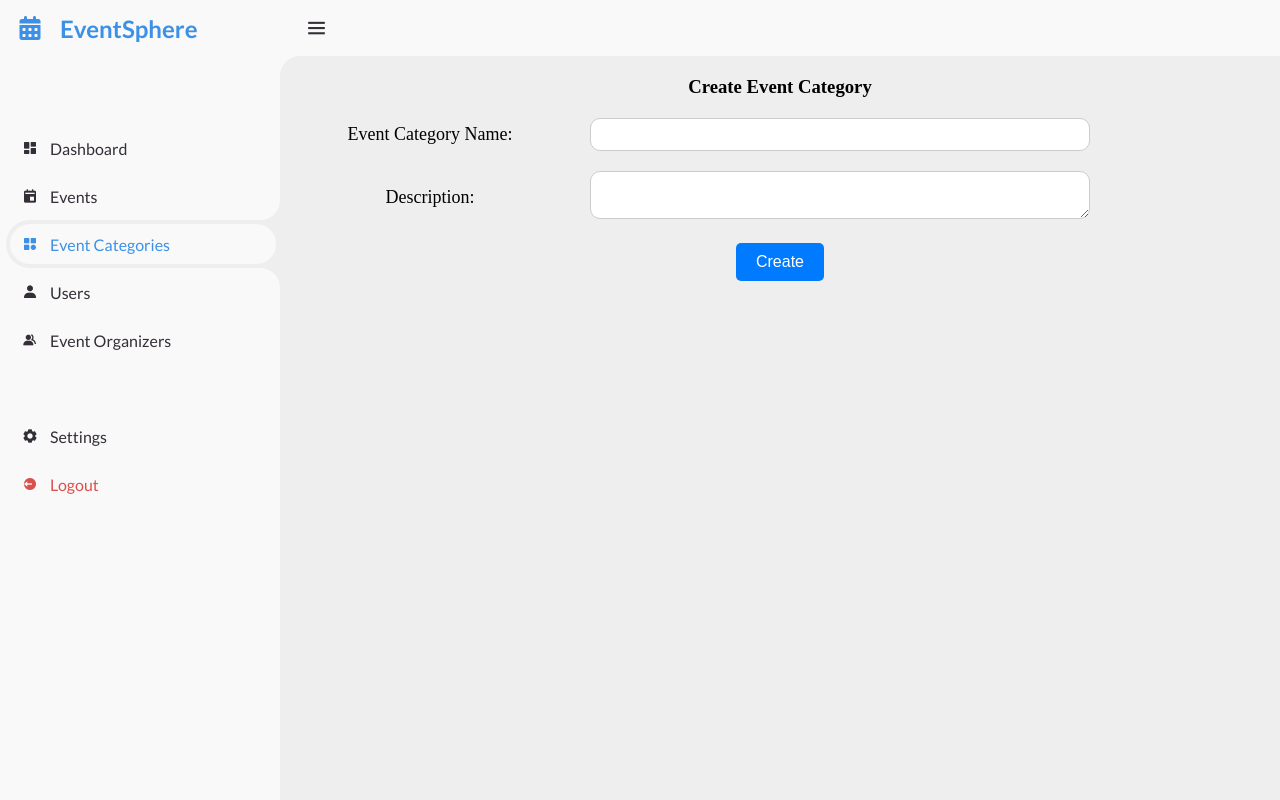
After one commit to subhiksha132002/EventSphere, a Django app: page /admin_panel/event_categories/create_category/ in a window 1280 px wide. The commit adds this page. Run offline with Django 5.2, Linux system fonts and the light colour scheme.

Commit message:
Create Event Category Page Created

```diff
--- /dev/null
+++ b/admin_panel/static/css/create_category.css
@@ -0,0 +1,89 @@
+.create-event-category {
+  width: 100%;
+  margin: 0 auto;
+  text-align: center;
+}
+
+.create-event-category h3 {
+  margin-top: 20px;
+  margin-bottom: 20px;
+}
+
+.form-group {
+  display: flex;
+  align-items: center;
+  margin-bottom: 20px;
+}
+
+.form-group label {
+  flex-basis: 30%;
+  margin-right: 10px;
+  font-size: 18px;
+}
+
+.form-group .input-field {
+  flex-grow: 1;
+}
+
+.form-group input,
+.form-group textarea,
+.form-group select {
+  width: 100%; /* Input fields occupy full width */
+  padding: 8px;
+  border-radius: 10px;
+  border: 1px solid #ccc; /* Add border with a light gray color */
+}
+
+.form-group .input-field {
+  flex-grow: 0; /* Change flex-grow to 0 to restrict width expansion */
+  width: 50%; /* Set a specific width for the input fields, adjust as needed */
+}
+
+button[type="submit"] {
+  background-color: #007bff;
+  color: #fff;
+  border: none;
+  padding: 10px 20px;
+  border-radius: 5px;
+  cursor: pointer;
+  font-size: 16px;
+  transition: background-color 0.3s ease;
+}
+
+button[type="submit"]:hover {
+  background-color: #0056b3;
+}
+.modal {
+  display: none; /* Hidden by default */
+  position: fixed; /* Stay in place */
+  z-index: 1; /* Sit on top */
+  left: 0;
+  top: 0;
+  width: 100%; /* Full width */
+  height: 100%; /* Full height */
+  overflow: auto; /* Enable scroll if needed */
+  background-color: rgba(0, 0, 0, 0.4); /* Black w/ opacity */
+}
+
+.modal-content {
+  background-color: #fefefe;
+  margin: 15% auto; /* 15% from the top and centered */
+  padding: 20px;
+  border: 1px solid #888;
+  width: 80%; /* Could be more or less, depending on screen size */
+  border-radius: 10px;
+}
+
+.close {
+  color: #aaa;
+  float: right;
+  font-size: 28px;
+  font-weight: bold;
+}
+
+.close:hover,
+.close:focus {
+  color: black;
+  text-decoration: none;
+  cursor: pointer;
+}
--- a/admin_panel/templates/base.html
+++ b/admin_panel/templates/base.html
@@ -23,6 +23,7 @@
     <link rel="stylesheet" href="{% static 'css/events.css' %}" />
     <link rel="stylesheet" href="{% static 'css/event_categories.css' %}" />
     <link rel="stylesheet" href="{% static 'css/create_event.css' %}" />
+    <link rel="stylesheet" href="{% static 'css/create_category.css' %}" />
   </head>
   <body>
     <!-- SIDEBAR -->
--- /dev/null
+++ b/admin_panel/templates/create_category.html
@@ -0,0 +1,28 @@
+{% extends "base.html" %} {% load static %} {% block content %}
+<div class="create-event-category">
+  <h3>Create Event Category</h3>
+  <form
+    id="create-event-category-form"
+    method="post"
+    enctype="multipart/form-data"
+    action="{% url 'admin_panel:create_category' %}"
+  >
+    {% csrf_token %}
+    <div class="form-group">
+      <label for="name">Event Category Name:</label>
+      <div class="input-field">
+        <!-- added container for input fields -->
+        <input type="text" id="name" name="name" required />
+      </div>
+    </div>
+    <div class="form-group">
+      <label for="description">Description:</label>
+      <div class="input-field">
+        <textarea id="description" name="description" required></textarea>
+      </div>
+    </div>
+    <button type="submit" id="submit-btn">Create</button>
+  </form>
+</div>
+
+{% endblock %}
--- a/admin_panel/templates/event_categories.html
+++ b/admin_panel/templates/event_categories.html
@@ -6,7 +6,10 @@
       <div class="head">
         <!-- Content for event category page specific to the table header -->
         <h3>Event Categories</h3>
-        <a href="#" class="btn-create-category">
+        <a
+          href="{% url 'admin_panel:create_category' %}"
+          class="btn-create-category"
+        >
           <i class="bx bxs-plus-circle"></i> Create Category
         </a>
       </div>
--- a/admin_panel/urls.py
+++ b/admin_panel/urls.py
@@ -8,5 +8,7 @@ urlpatterns = [
     path('events/', views.events_view, name='events'),
     path('event_categories/', views.event_categories_view, name='event_categories'),
     path('events/create_event/', views.create_event_view, name='create_event'),
-    path('events/create_event/create/', views.create_event, name='create_event_submit')
+    path('events/create_event/create/', views.create_event, name='create_event_submit'),
+    path('event_categories/create_category/', views.create_category_view, name='create_category'),
+    path('event_categories/create_category/create/', views.create_category, name='create_category_submit')
 ]
--- a/admin_panel/views.py
+++ b/admin_panel/views.py
@@ -46,6 +46,11 @@ def create_event_view(request):
         'event_categories': event_categories,
         'active_page': 'events'  # Set the active_page context variable to 'events'
     })
+
+def create_category_view(request):
+    return render(request, 'create_category.html', {
+        'active_page': 'event_categories'
+    })
 logger = logging.getLogger(__name__)
 @login_required
 def create_event(request):
@@ -71,3 +76,28 @@ def create_event(request):
     else:
         form = EventForm()
     return render(request, 'create_event.html', {'form': form})
+
+@login_required
+def create_category(request):
+    if request.method == 'POST':
+        form = EventForm(request.POST, request.FILES)
+        if form.is_valid():
+            logger.info(f"Form data: {form.cleaned_data}")
+            with transaction.atomic():
+                event = form.save(commit=False)
+                event.organizer = request.user
+                event.save()
+                form.save_m2m()
+            event_data = {
+                'name': event.name,
+                'description': event.description,
+                'category': str(event.event_category),
+                'location': event.location,
+                'date_time': str(event.date_time),
+            }
+            return JsonResponse(event_data, status=200)
+        else:
+            return JsonResponse({'error': 'Invalid form data'}, status=400)
+    else:
+        form = EventForm()
+    return render(request, 'create_category.html', {'form': form})
```
